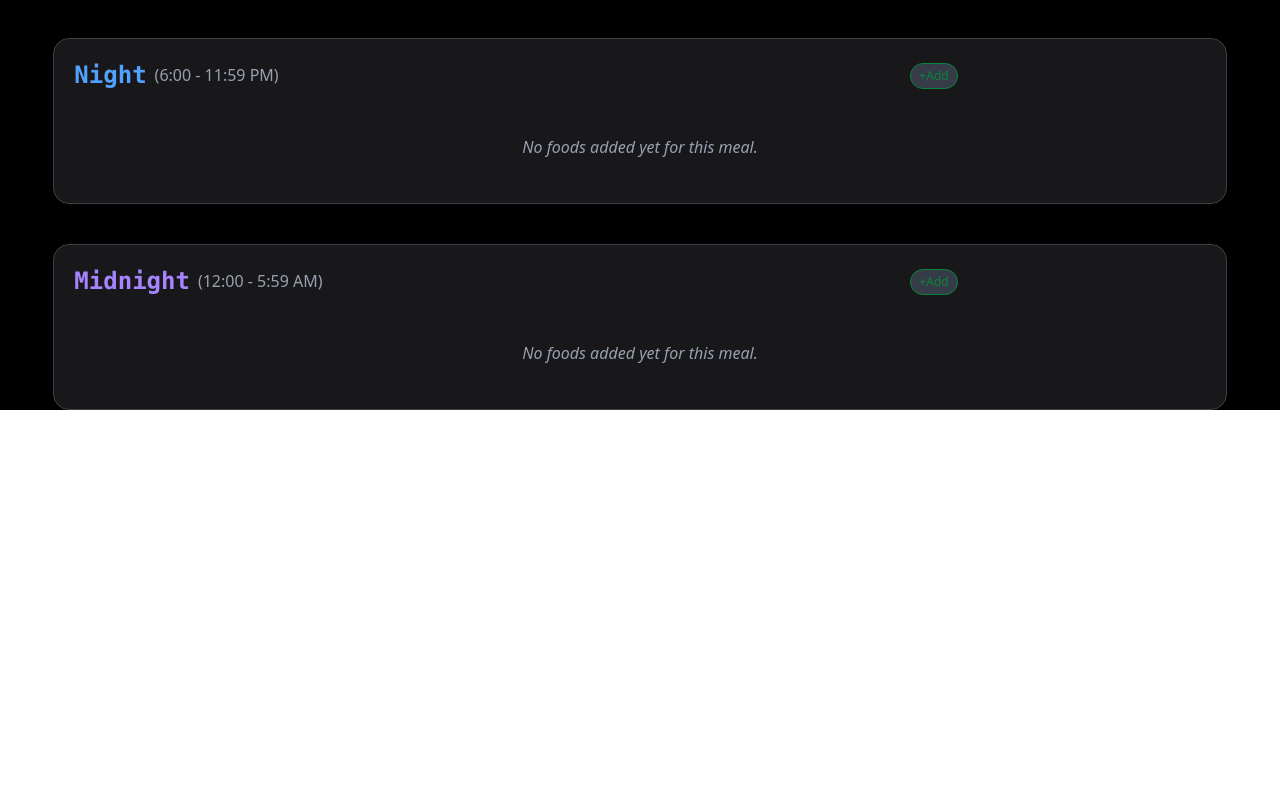
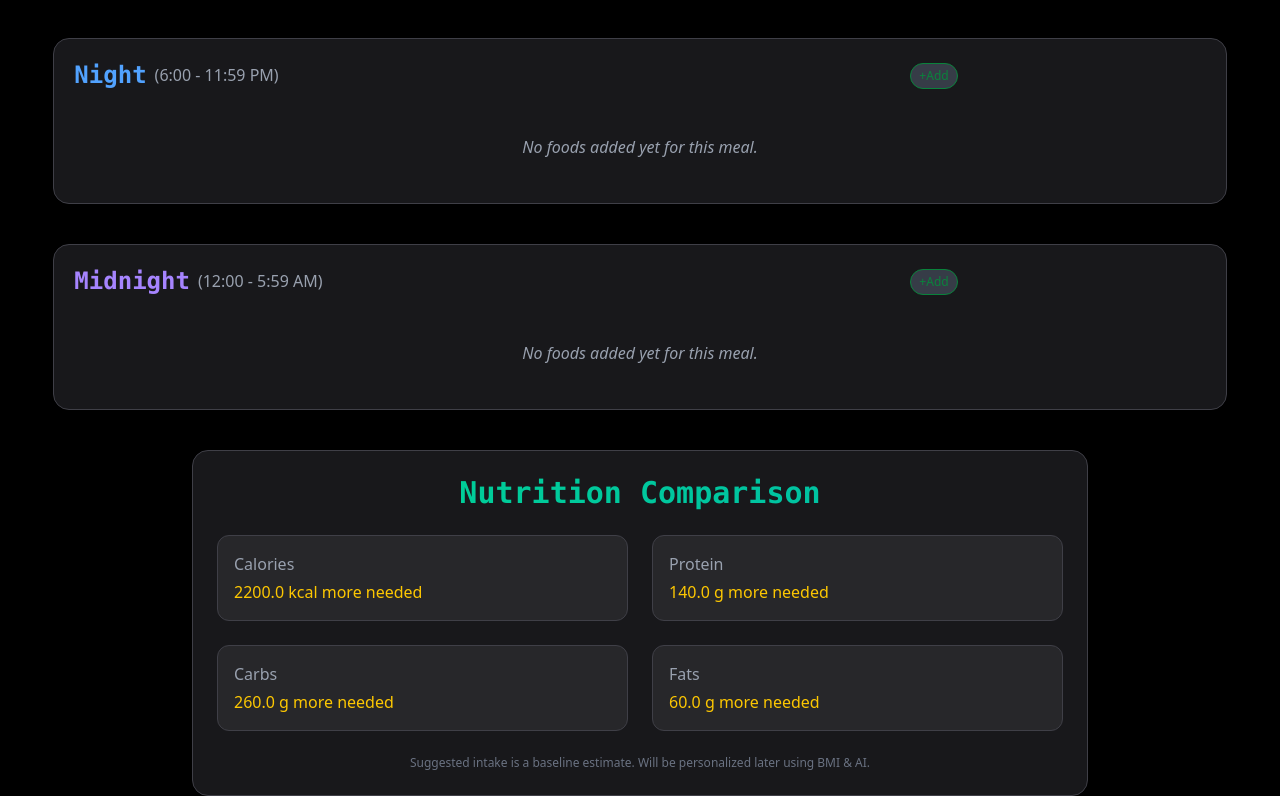
Before and after one commit to Suprotik007/nutrition-tracker, a React (Vite) app: page / in a window 1280 px wide. Shown: the part 995-1791 px from the top of the page. Before the commit the page ends 1405 px from the top, so only its background shows below. Built offline with nearby package versions, Linux system fonts and the light colour scheme; no server answers.

Commit message:
Hardcoded Nutrition comparison implemented

```diff
--- a/router.jsx
+++ b/router.jsx
@@ -2,9 +2,10 @@ import { createBrowserRouter } from "react-router";
 import Home from "./src/Layout/Home";
 import NutritionDetails from "./src/Components/NutritionDetails";
 import FoodListWithDetails from "./src/Elements/FoodListWithDetails";
-
+import PrivateRoute from './src/Provider/PrivateRoute';
 import MainLayout from "./src/Layout/MainLayout";
 import Google from "./src/Authentication/Google";
+import BMICalculator from "./src/Pages/BMI/BMIcalculator";
 
 const router = createBrowserRouter([
   {
@@ -17,6 +18,14 @@ const router = createBrowserRouter([
    index:true,
      Component:Home
      },
+      {
+        path: 'bmi-calculator',
+        element: (
+          <PrivateRoute>
+            <BMICalculator />
+          </PrivateRoute>
+        ),
+      },
      {
       path:'/google',
       Component:Google
--- a/src/Components/DailySummary.jsx
+++ b/src/Components/DailySummary.jsx
@@ -1,15 +1,8 @@
-import React, { useEffect, useState, useContext } from 'react';
+import React, { useEffect, useContext } from 'react';
 import { AuthContext } from '../Authentication/AuthProvider';
 
-const DailySummary = ({ refreshKey }) => {
+const DailySummary = ({ refreshKey, dailySummary, setDailySummary }) => {
   const { user } = useContext(AuthContext);
-
-  const [summary, setSummary] = useState({
-    totalCalories: 0,
-    totalProtein: 0,
-    totalCarbs: 0,
-    totalFat: 0,
-  });
 
   useEffect(() => {
     if (!user?.email) return;
@@ -19,7 +12,7 @@ const DailySummary = ({ refreshKey }) => {
     )
       .then(res => res.json())
       .then(data => {
-        setSummary({
+        setDailySummary({
           totalCalories: data.totalCalories || 0,
           totalProtein: data.totalProtein || 0,
           totalCarbs: data.totalCarbs || 0,
@@ -27,15 +20,15 @@ const DailySummary = ({ refreshKey }) => {
         });
       })
       .catch(err => console.error('Failed to fetch daily summary', err));
-  }, [user, refreshKey]);
+  }, [user, refreshKey, setDailySummary]);
 
   const format = num => Number(num).toFixed(2);
 
   const nutrients = [
-    { label: 'Calories', value: format(summary.totalCalories), color: 'yellow' },
-    { label: 'Protein', value: format(summary.totalProtein) + 'g', color: 'green' },
-    { label: 'Carbs', value: format(summary.totalCarbs) + 'g', color: 'red' },
-    { label: 'Fats', value: format(summary.totalFat) + 'g', color: 'blue' },
+    { label: 'Calories', value: format(dailySummary.totalCalories), color: 'yellow' },
+    { label: 'Protein', value: format(dailySummary.totalProtein) + 'g', color: 'green' },
+    { label: 'Carbs', value: format(dailySummary.totalCarbs) + 'g', color: 'red' },
+    { label: 'Fats', value: format(dailySummary.totalFat) + 'g', color: 'blue' },
   ];
 
   const colorMap = {
--- a/src/Components/Morning.jsx
+++ b/src/Components/Morning.jsx
@@ -32,7 +32,7 @@ const Morning = ({ isActive, incrementRefreshKey }) => {
         transition-all duration-300`}
     >
       {/* Header */}
-      <header className="flex  md:flex-row justify-between items-start md:items-center">
+      <header className="flex  md:flex-row justify-between items-center md:items-center">
         <div className="flex flex-col md:flex-row md:items-center gap-2">
           <h2 className="font-mono font-semibold text-xl md:text-2xl text-yellow-400">
             Morning
@@ -44,7 +44,7 @@ const Morning = ({ isActive, incrementRefreshKey }) => {
 
         {/* Active badge */}
        {isActive && (
-      <span className="bg-yellow-400 text-zinc-900 text-xs font-semibold px-3 py-1 mx-3 md:mx-38 lg:mx-62 rounded-full animate-pulse">
+      <span className="bg-yellow-400 opacity-70 text-zinc-900 text-xs font-semibold px-2 py-1 mx-3 md:mx-38 lg:mx-62 rounded-full animate-pulse">
         Active
       </span>
     )}
--- /dev/null
+++ b/src/Components/NutritionComparison.jsx
@@ -0,0 +1,78 @@
+import React, { useMemo } from 'react';
+
+const NutritionComparison = ({ dailySummary }) => {
+  // Temporary hardcoded healthy intake (baseline adult)
+  const suggested = {
+    calories: 2200,
+    protein: 140,
+    carbs: 260,
+    fat: 60,
+  };
+
+  const comparison = useMemo(() => {
+    if (!dailySummary) return null;
+
+    return {
+      calories: suggested.calories - dailySummary.totalCalories,
+      protein: suggested.protein - dailySummary.totalProtein,
+      carbs: suggested.carbs - dailySummary.totalCarbs,
+      fat: suggested.fat - dailySummary.totalFat,
+    };
+  }, [dailySummary]);
+
+  const renderResult = (label, value, unit) => {
+    if (value > 0) {
+      return (
+        <span className="text-yellow-400">
+          {value.toFixed(1)} {unit} more needed
+        </span>
+      );
+    }
+    if (value < 0) {
+      return (
+        <span className="text-red-400">
+          {Math.abs(value).toFixed(1)} {unit} exceeded
+        </span>
+      );
+    }
+    return <span className="text-green-400">On target</span>;
+  };
+
+  if (!comparison) return null;
+
+  return (
+    <div className="mt-10 p-6 rounded-2xl bg-zinc-900 border border-zinc-700 max-w-4xl mx-auto">
+      <h2 className="font-mono text-2xl md:text-3xl font-bold text-center mb-6 bg-gradient-to-r from-emerald-400 to-teal-500 bg-clip-text text-transparent">
+        Nutrition Comparison
+      </h2>
+
+      <div className="grid grid-cols-1 md:grid-cols-2 gap-6">
+        <div className="p-4 rounded-xl bg-zinc-800 border border-zinc-700">
+          <p className="text-gray-400 mb-1">Calories</p>
+          {renderResult('Calories', comparison.calories, 'kcal')}
+        </div>
+
+        <div className="p-4 rounded-xl bg-zinc-800 border border-zinc-700">
+          <p className="text-gray-400 mb-1">Protein</p>
+          {renderResult('Protein', comparison.protein, 'g')}
+        </div>
+
+        <div className="p-4 rounded-xl bg-zinc-800 border border-zinc-700">
+          <p className="text-gray-400 mb-1">Carbs</p>
+          {renderResult('Carbs', comparison.carbs, 'g')}
+        </div>
+
+        <div className="p-4 rounded-xl bg-zinc-800 border border-zinc-700">
+          <p className="text-gray-400 mb-1">Fats</p>
+          {renderResult('Fat', comparison.fat, 'g')}
+        </div>
+      </div>
+
+      <p className="text-gray-500 text-xs mt-6 text-center">
+        Suggested intake is a baseline estimate. Will be personalized later using BMI & AI.
+      </p>
+    </div>
+  );
+};
+
+export default NutritionComparison;
--- a/src/Layout/Home.jsx
+++ b/src/Layout/Home.jsx
@@ -3,9 +3,16 @@ import Headline from '../Components/Headline';
 import DailySummary from '../Components/DailySummary';
 
 import MealSections from '../Components/MealSections';
+import NutritionComparison from '../Components/NutritionComparison';
 
 const Home = () => {
     const [refreshKey, setRefreshKey] = useState(0);
+    const [dailySummary, setDailySummary] = useState({
+        totalCalories: 0,
+        totalProtein: 0,
+        totalCarbs: 0,
+        totalFat: 0,
+    });
 
     const incrementRefreshKey = () => setRefreshKey(prev => prev + 1);
 
@@ -13,9 +20,10 @@ const Home = () => {
         <div className='w-11/12 mx-auto space-y-10'>
 
             <Headline />
-            <DailySummary refreshKey={refreshKey} />
+            <DailySummary refreshKey={refreshKey} dailySummary={dailySummary} setDailySummary={setDailySummary} />
             {/* <Outlet  />  */}
             <MealSections incrementRefreshKey={incrementRefreshKey}></MealSections>
+            <NutritionComparison dailySummary={dailySummary} />
         </div>
     );
 };
--- a/src/main.jsx
+++ b/src/main.jsx
@@ -7,7 +7,8 @@ import { RouterProvider } from "react-router";
 
 import AuthProvider from './Authentication/AuthProvider.jsx';
 import FoodProvider from './Elements/FoodProvider.jsx';
-import router from './router.jsx';
+import router from '../router.jsx';
+
 
 
 
--- a/src/router.jsx
+++ /dev/null
@@ -1,29 +0,0 @@
-import React from 'react';
-import { createBrowserRouter } from "react-router";
-import BMICalculator from './Pages/BMI/BMIcalculator';
-import MainLayout from './Layout/MainLayout';
-import PrivateRoute from './Provider/PrivateRoute';
-import Home from './Layout/Home';
-
-const router = createBrowserRouter([
-  {
-    path: '/',
-    element: <MainLayout />,
-    children: [
-      {
-        index: true,
-        element: <Home />,
-      },
-      {
-        path: 'bmi-calculator',
-        element: (
-          <PrivateRoute>
-            <BMICalculator />
-          </PrivateRoute>
-        ),
-      },
-    ],
-  },
-]);
-
-export default router;
```
